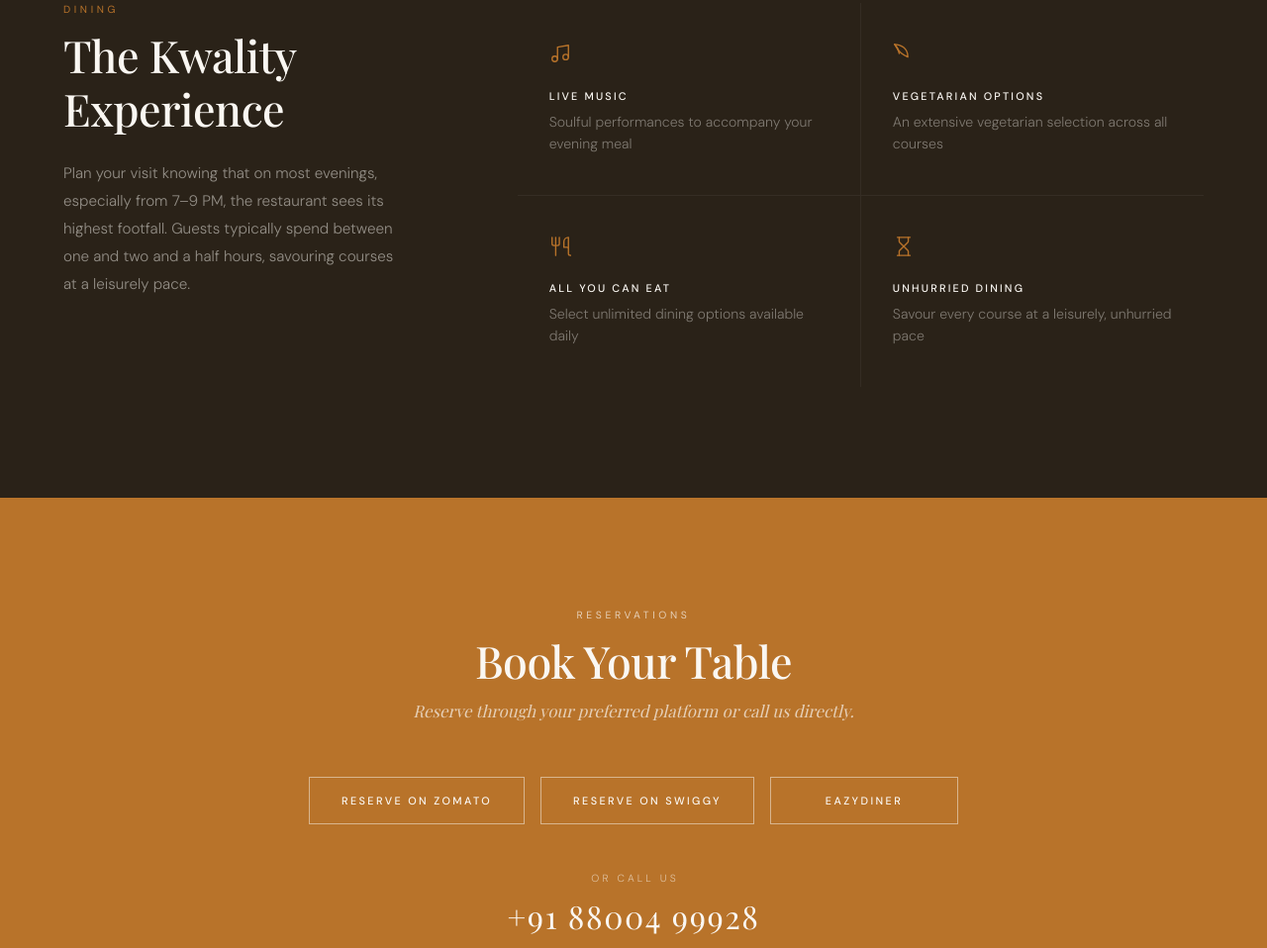
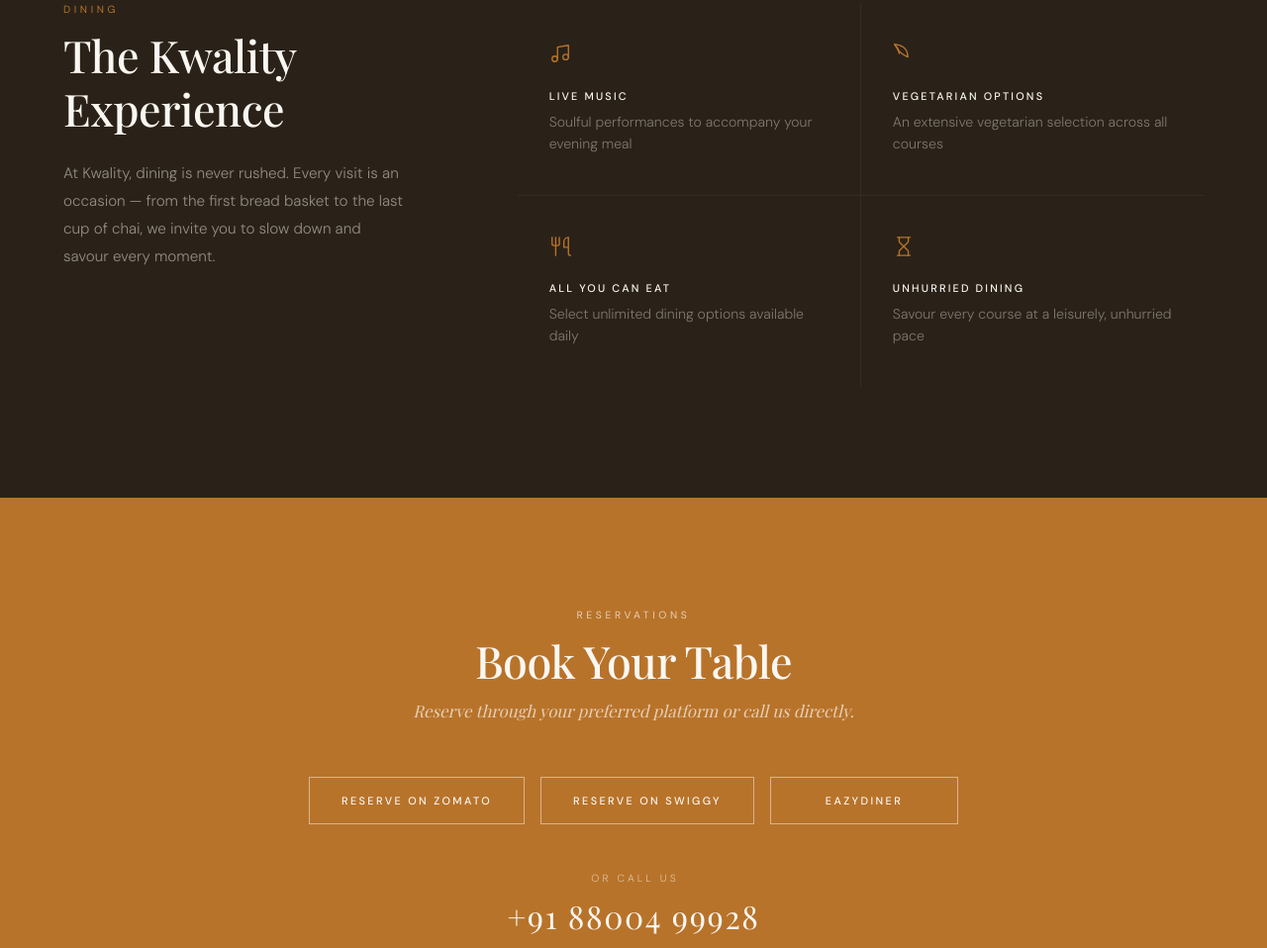
Before and after one commit to mehtaharshit99/kwality-website, a plain HTML site: page index.html in a window 1280 px wide. Shown: the part 2267-3225 px from the top of the page at 99% size. Drawn offline with nearby package versions, Linux system fonts and the light colour scheme; a web font is replaced by a local one.

Commit message:
Update index.html

```diff
--- a/index.html
+++ b/index.html
@@ -890,7 +890,7 @@
     <div class="exp-left reveal">
       <span class="sec-label">Dining</span>
       <h2 class="sec-title sec-title-light">The Kwality Experience</h2>
-      <p>Plan your visit knowing that on most evenings, especially from 7–9 PM, the restaurant sees its highest footfall. Guests typically spend between one and two and a half hours, savouring courses at a leisurely pace.</p>
+      <p>At Kwality, dining is never rushed. Every visit is an occasion — from the first bread basket to the last cup of chai, we invite you to slow down and savour every moment.</p>
     </div>
     <div class="exp-grid reveal">
       <div class="exp-card">
```
